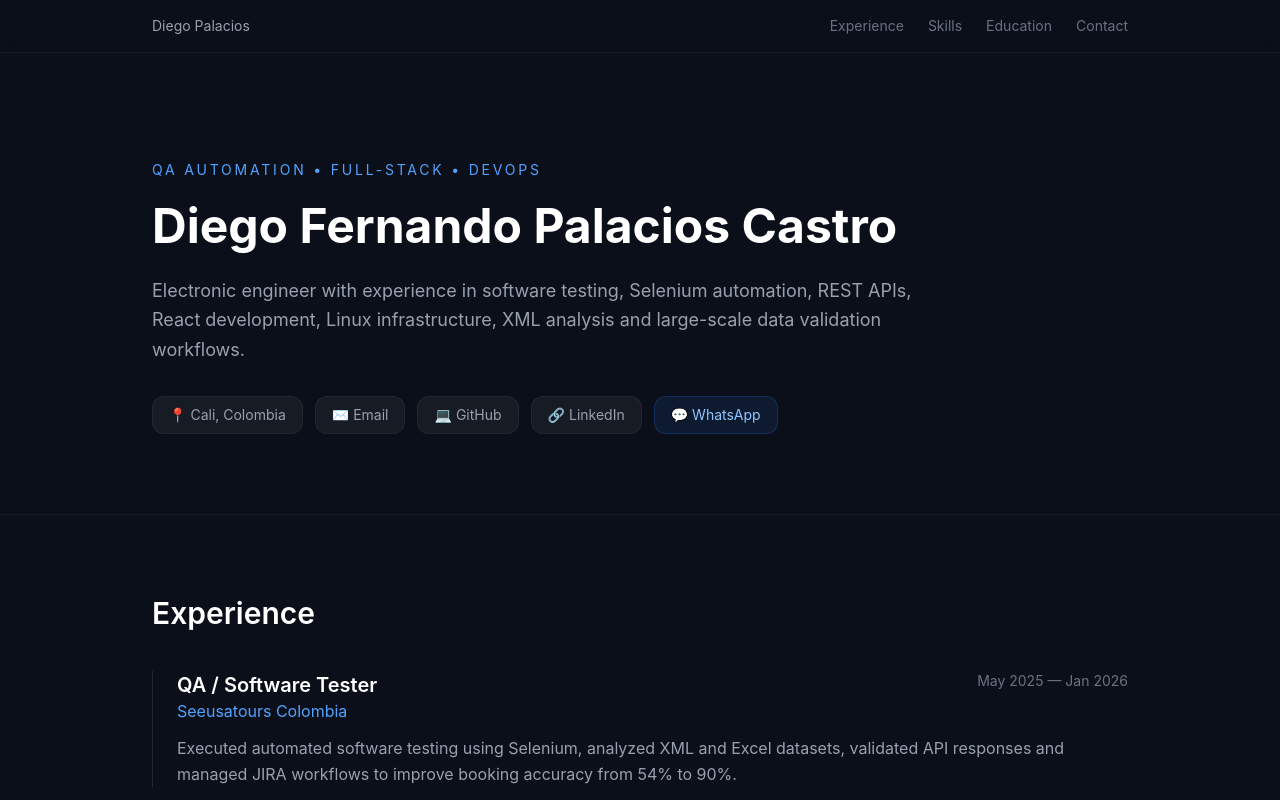
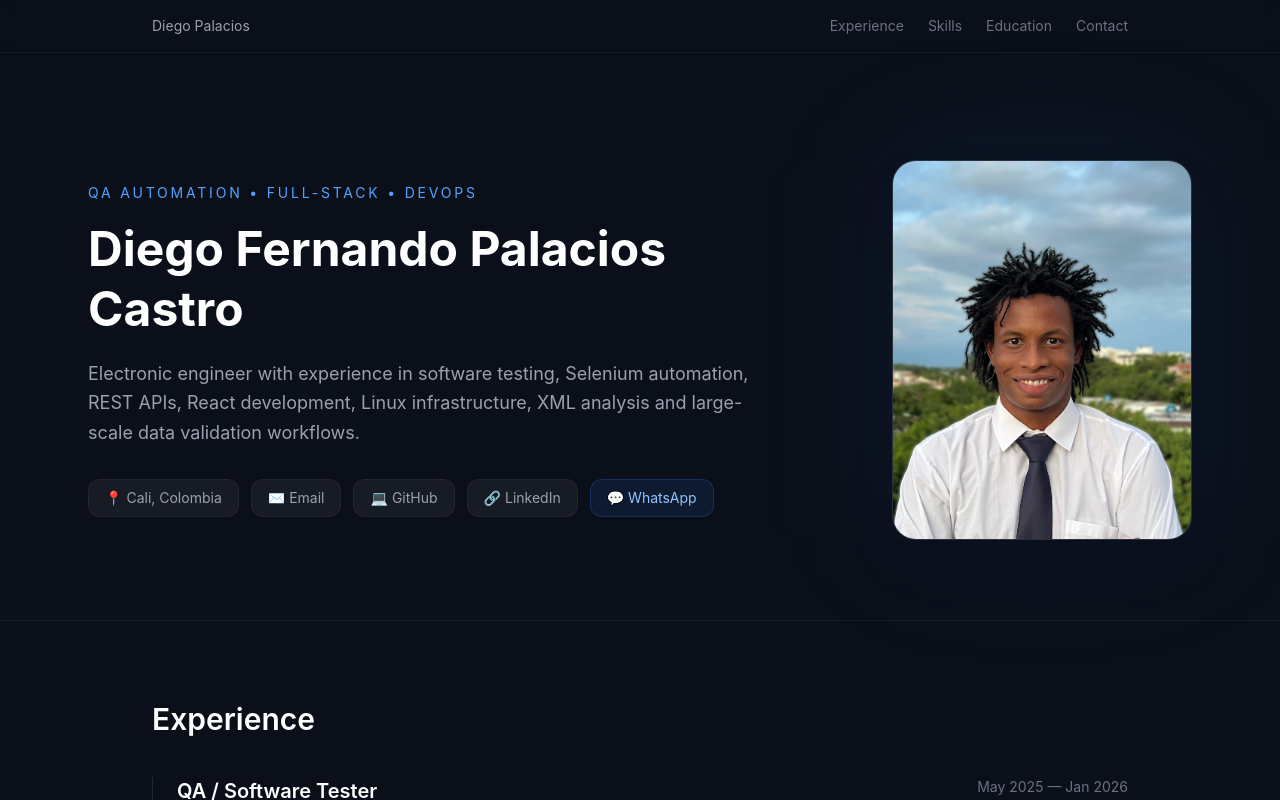
Before and after one commit to df-palacios/personalwebsite, a React (Vite) app in the folder virtual-cv/: page / in a window 1280 px wide. Shown: the top 800 px of the page. Built offline with nearby package versions, Linux system fonts and the light colour scheme.

Commit message:
profile photo added

```diff
--- a/virtual-cv/package.json
+++ b/virtual-cv/package.json
@@ -11,7 +11,7 @@
   },
   "dependencies": {
     "@tailwindcss/vite": "^4.3.0",
-    "lucide-react": "^1.14.0",
+    "lucide-react": "^1.17.0",
     "react": "^19.2.6",
     "react-dom": "^19.2.6",
     "tailwindcss": "^4.3.0"
--- a/virtual-cv/src/components/Hero.jsx
+++ b/virtual-cv/src/components/Hero.jsx
@@ -1,8 +1,11 @@
 function Hero() {
   return (
     <section className="pt-40 pb-20 border-b border-white/5">
-      <div className="max-w-5xl mx-auto px-6">
+      <div className="max-w-6xl mx-auto px-6">
 
+        <div className="grid md:grid-cols-[1.3fr_0.7fr] gap-14 items-center">
+
+          {/* LEFT */}
           <div className="flex flex-col gap-8">
 
             <div>
@@ -66,6 +69,31 @@ function Hero() {
 
           </div>
 
+          {/* RIGHT */}
+          <div className="flex justify-center md:justify-end">
+
+            <div className="relative">
+
+              {/* glow */}
+              <div className="absolute inset-0 bg-blue-500/10 blur-3xl rounded-3xl"></div>
+
+              {/* image */}
+              <div className="relative w-[300px] h-[380px] rounded-3xl border border-white/10 overflow-hidden bg-[#111827] shadow-2xl">
+
+                <img
+                  src="/profile.jpg"
+                  alt="Diego Palacios"
+                  className="w-full h-full object-cover"
+                />
+
+              </div>
+
+            </div>
+
+          </div>
+
+        </div>
+
       </div>
     </section>
   )
```
Also changed, not shown: virtual-cv/public/profile.jpg (added), 1 other file (tests, documents, lock files or other folders). Lines whose indentation alone changed are shown as unchanged.
